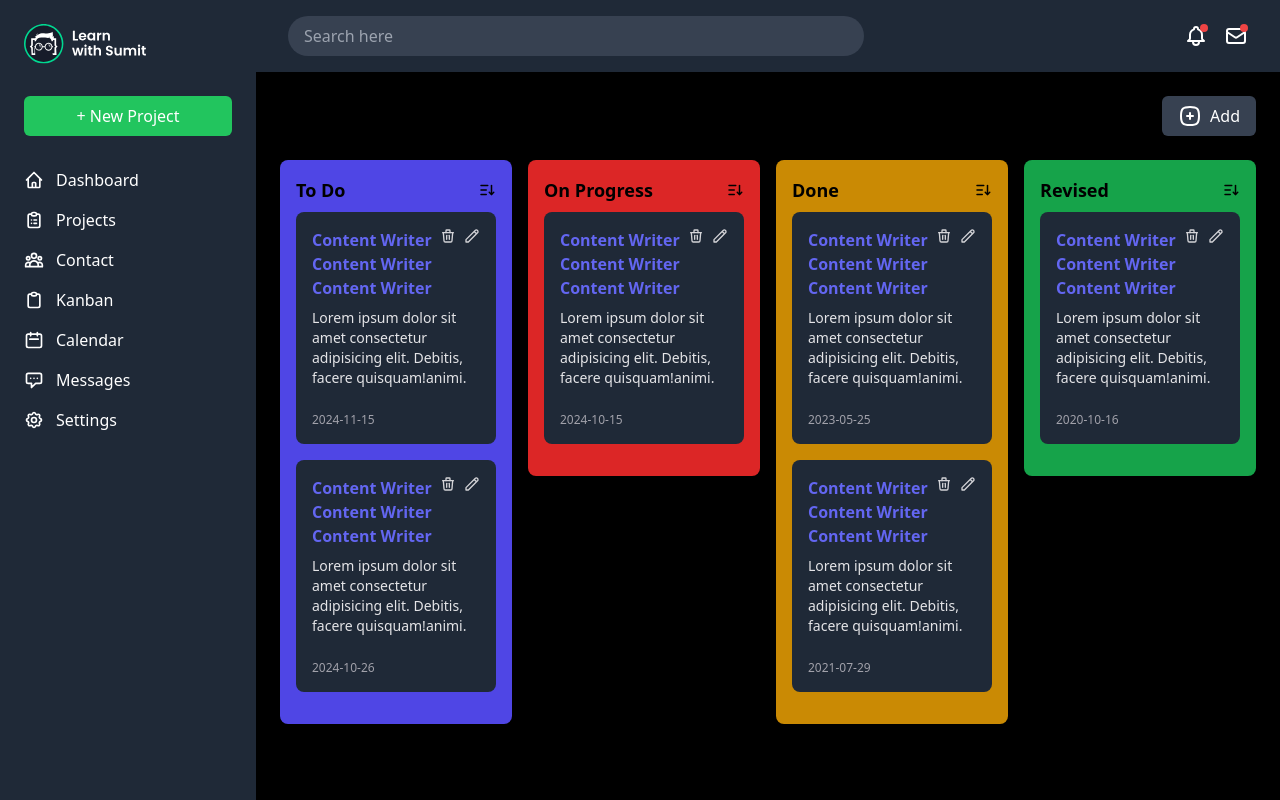
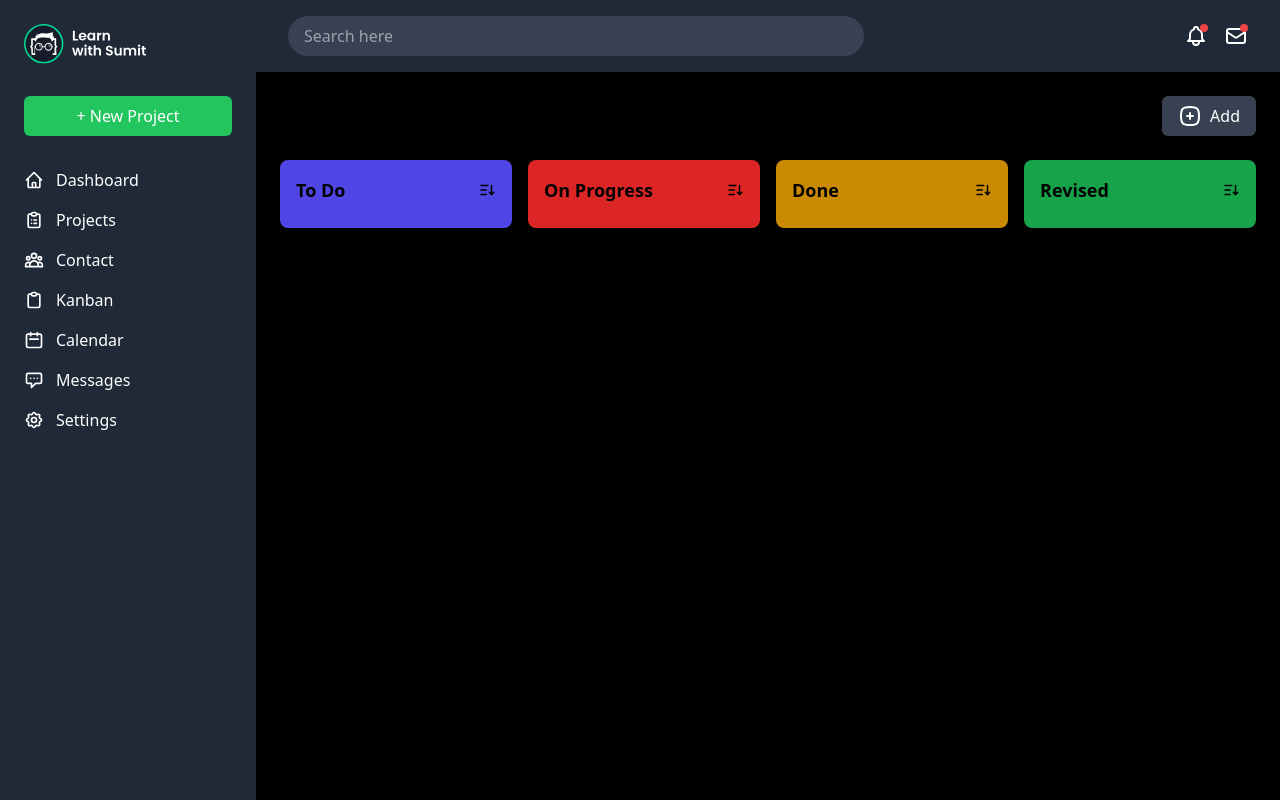
Before and after one commit to ShafiulTuhin/Project-Manager, a React (Vite) app: page / in a window 1280 px wide. Built offline with nearby package versions, Linux system fonts and the light colour scheme.

Commit message:
Added Reducer in the Apps

```diff
--- a/src/AddProjectModal.jsx
+++ b/src/AddProjectModal.jsx
@@ -34,7 +34,7 @@ const AddProjectModal = ({ onSave, onClose, projectToUpdate }) => {
 
   const handleSubmit = (e) => {
     e.preventDefault();
-    onSave(project);
+    onSave(project, isAdd);
     resetForm();
   };
 
@@ -44,7 +44,7 @@ const AddProjectModal = ({ onSave, onClose, projectToUpdate }) => {
         <div className="w-full max-w-md rounded-lg bg-gray-800 shadow-xl">
           <div className="p-6">
             <h2 className="mb-6 text-2xl font-bold text-green-400">
-              Create Task
+              {isAdd ? "Create Project" : "Edit Project"}
             </h2>
             <form onSubmit={handleSubmit}>
               <div className="mb-4">
--- a/src/App.jsx
+++ b/src/App.jsx
@@ -1,13 +1,15 @@
-import { useState } from "react";
+import { useState, useReducer } from "react";
 import ProjectBoard from "./ProjectBoard";
 import { ProjectContext } from "./context";
 import { getAllProjects } from "./data/data";
+import { initialState, projectRedecer } from "./reducers/ProjectReducer";
 
 function App() {
-  const [projectData, setProjectData] = useState(getAllProjects);
+  const [state, dispatch] = useReducer(projectRedecer, initialState);
+
   return (
     <>
-      <ProjectContext.Provider value={{ projectData, setProjectData }}>
+      <ProjectContext.Provider value={{ state, dispatch }}>
         <ProjectBoard />
       </ProjectContext.Provider>
     </>
--- a/src/ProjectBoard.jsx
+++ b/src/ProjectBoard.jsx
@@ -7,28 +7,30 @@ import { ProjectContext } from "./context";
 
 const ProjectBoard = () => {
   const [showModal, setShowModal] = useState(false);
-  const { projectData, setProjectData } = useContext(ProjectContext);
+  // const { projectData, setProjectData } = useContext(ProjectContext);
+  const { state, dispatch } = useContext(ProjectContext);
   const [projectToUpdate, setProjectToUpdate] = useState(null);
+  console.log(state.projectData);
 
   const handleAddEditProject = (newProject, isAdd) => {
     if (isAdd) {
-      setProjectData([
-        ...projectData,
-        { ...newProject, id: crypto.randomUUID() },
-      ]);
+      dispatch({
+        type: "ADD_TO_PROJECT",
+        payload: {
+          ...newProject,
+          id: crypto.randomUUID(),
+        },
+      });
     } else {
-      setProjectData(
-        projectData.map((project) => {
-          if (project.id === newProject.id) return newProject;
-          return project;
-        })
-      );
+      dispatch({
+        type: " CHANGE_IN_PROJECT",
+        payload: newProject,
+      });
     }
     setShowModal(false);
   };
   const handleEditProject = (project) => {
     setProjectToUpdate(project);
-
     setShowModal(true);
   };
 
--- a/src/ProjectList.jsx
+++ b/src/ProjectList.jsx
@@ -1,15 +1,15 @@
-import React, { useContext, useState } from "react";
+import React, { useContext } from "react";
 import { ProjectContext } from "./context";
 
 const ProjectList = ({ openModal, onEdit }) => {
-  const { projectData, setProjectData } = useContext(ProjectContext);
+  const { state, dispatch } = useContext(ProjectContext);
 
-  const handleDeleteProject = (projectId) => {
-    const projectAfterDelete = projectData.filter(
-      (project) => project.id !== projectId
-    );
-    setProjectData(projectAfterDelete);
-    alert("Want to delete?");
+  const handleDeleteProject = (event, projectId) => {
+    event.preventDefault();
+    dispatch({
+      type: "DELETE_FROM_PROJECT",
+      payload: projectId,
+    });
   };
 
   return (
@@ -71,7 +71,7 @@ const ProjectList = ({ openModal, onEdit }) => {
               </div>
 
               <div>
-                {projectData
+                {state.projectData
                   .filter(
                     (type) =>
                       type.category === "To-Do" || type.category === "todo"
@@ -98,7 +98,7 @@ const ProjectList = ({ openModal, onEdit }) => {
                             stroke-linecap="round"
                             stroke-linejoin="round"
                             className="h-4 w-4 cursor-pointer text-zinc-300"
-                            onClick={() => handleDeleteProject(project.id)}
+                            onClick={() => handleDeleteProject(event, project)}
                           >
                             <path stroke="none" d="M0 0h24v24H0z" fill="none" />
                             <path d="M4 7l16 0" />
@@ -164,7 +164,7 @@ const ProjectList = ({ openModal, onEdit }) => {
               </div>
 
               <div>
-                {projectData
+                {state.projectData
                   .filter(
                     (type) =>
                       type.category === "On Progress" ||
@@ -192,7 +192,7 @@ const ProjectList = ({ openModal, onEdit }) => {
                             stroke-linecap="round"
                             stroke-linejoin="round"
                             className="h-4 w-4 cursor-pointer text-zinc-300"
-                            onClick={() => handleDeleteProject(project.id)}
+                            onClick={() => handleDeleteProject(event, project)}
                           >
                             <path stroke="none" d="M0 0h24v24H0z" fill="none" />
                             <path d="M4 7l16 0" />
@@ -258,7 +258,7 @@ const ProjectList = ({ openModal, onEdit }) => {
               </div>
 
               <div>
-                {projectData
+                {state.projectData
                   .filter(
                     (type) =>
                       type.category === "Done" || type.category === "done"
@@ -285,7 +285,7 @@ const ProjectList = ({ openModal, onEdit }) => {
                             stroke-linecap="round"
                             stroke-linejoin="round"
                             className="h-4 w-4 cursor-pointer text-zinc-300"
-                            onClick={() => handleDeleteProject(project.id)}
+                            onClick={() => handleDeleteProject(event, project)}
                           >
                             <path stroke="none" d="M0 0h24v24H0z" fill="none" />
                             <path d="M4 7l16 0" />
@@ -350,7 +350,7 @@ const ProjectList = ({ openModal, onEdit }) => {
               </div>
 
               <div>
-                {projectData
+                {state.projectData
                   .filter(
                     (type) =>
                       type.category === "Revise" || type.category === "revise"
@@ -377,7 +377,7 @@ const ProjectList = ({ openModal, onEdit }) => {
                             stroke-linecap="round"
                             stroke-linejoin="round"
                             className="h-4 w-4 cursor-pointer text-zinc-300"
-                            onClick={() => handleDeleteProject(project.id)}
+                            onClick={() => handleDeleteProject(event, project)}
                           >
                             <path stroke="none" d="M0 0h24v24H0z" fill="none" />
                             <path d="M4 7l16 0" />
--- /dev/null
+++ b/src/reducers/projectReducer.js
@@ -0,0 +1,41 @@
+import { getAllProjects } from "../data/data";
+const initialState = {
+  projectData: [getAllProjects],
+};
+
+const projectRedecer = (state, action) => {
+  switch (action.type) {
+    case "ADD_TO_PROJECT":
+      return {
+        projectData: [...state.projectData, action.payload],
+      };
+      break;
+
+    case "CHANGE_IN_PROJECT":
+      return {
+        ...state,
+        projectData: state.projectData.map((project) => {
+          if (project.id === action.payload.id) return action.payload;
+          return project;
+        }),
+      };
+
+      break;
+
+    case "DELETE_FROM_PROJECT":
+      {
+        return {
+          ...state,
+          projectData: state.projectData.filter(
+            (item) => item.id !== action.payload.id
+          ),
+        };
+      }
+      break;
+
+    default:
+      return state;
+  }
+};
+
+export { initialState, projectRedecer };
```
